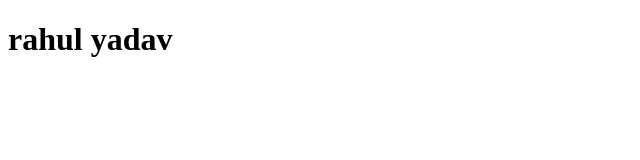
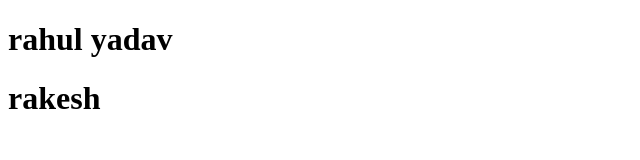
Before and after one commit to Rahul1208/resume, a plain HTML site: page index.html in a window 1280 px wide. Shown: the whole page, without its empty margins (0-640 px from the left). Drawn offline with Linux system fonts and the light colour scheme.

Commit message:
added rakesh

```diff
--- a/index.html
+++ b/index.html
@@ -5,5 +5,7 @@
 </head>
 <body>
   <h1>rahul yadav</h1>
+<h1>rakesh</h1>
 </body>
+
 </html>
```
